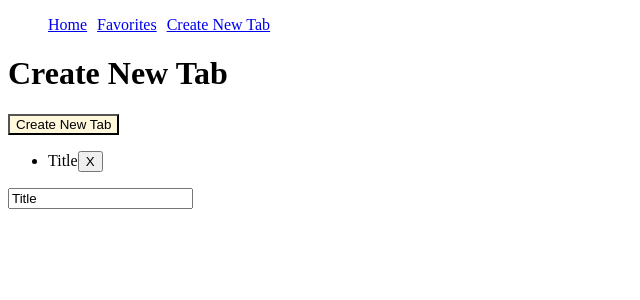
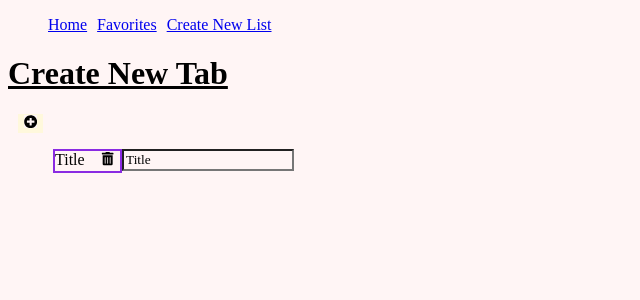
Before and after one commit to essbee23/Done-App, a React (Create React App) app: page /CreateNewTab in a window 1280 px wide. Shown: the top 300 px of the page, without its empty margins (0-640 px from the left). Built offline with nearby package versions, Linux system fonts and the light colour scheme.

Commit message:
added css modules

```diff
--- a/package.json
+++ b/package.json
@@ -5,6 +5,7 @@
   "dependencies": {
     "react": "^18.2.0",
     "react-dom": "^18.2.0",
+    "react-icons": "^4.6.0",
     "react-router-dom": "^6.4.3",
     "react-scripts": "5.0.1",
     "react-tabs": "^5.1.0"
--- a/src/App.js
+++ b/src/App.js
@@ -4,6 +4,7 @@ import { BrowserRouter, Routes, Route } from 'react-router-dom';
 import FavoritesPage from './favePage/FavoritesPage';
 import Header from './Header';
 import TabTodo from "./tabs/TabTodo"
+import style from "./app.module.css"
 
 
 // Function to preserve list upon refresh. Works with local storage.--sb
@@ -24,7 +25,7 @@ const useSemiPersistentState = () => {
 function App() {
   return (
     <BrowserRouter>
-      <Header />
+      <Header className={style.header} />
         <Routes>
 
         {/* home */}
--- a/src/Header.js
+++ b/src/Header.js
@@ -11,7 +11,7 @@ const Header = () => {
         <ol>
         <Link to="/" type="button" style={{ marginRight: 10 }}>Home</Link>
         <Link to="/favorites" type="button" style={{ marginRight: 10 }}>Favorites</Link>
-        <Link to="/CreateNewTab" type="button" style={{marginRight: 10 }}>Create New Tab</Link>
+        <Link to="/CreateNewTab" type="button" style={{marginRight: 10 }}>Create New List</Link>
         </ol>
       </nav>
     );
--- /dev/null
+++ b/src/app.module.css
@@ -0,0 +1,21 @@
+@import url("https://fonts.googleapis.com/css2?family=Inter:wght@400&display=swap");
+
+*{
+    background-color: rgba(255, 245, 245, 1);
+    font-family: "Times New Roman", Times, serif;
+    font-size: 1 em;
+
+}
+
+h1{
+    font-size:2 em;
+    text-decoration: underline;
+}
+
+.header {
+    position: relative;
+    margin-bottom: 31px;
+    box-sizing: border-box;
+    height: 250px;
+    width: 100%;
+  }
--- a/src/mainList/AddTodoForm.js
+++ b/src/mainList/AddTodoForm.js
@@ -1,5 +1,7 @@
 import React, {useState} from 'react';
 import AddTodoLabel from './AddTodoLabel';
+import style from "./mainList.module.css"
+import { FaPlusCircle } from "react-icons/fa"
 
 
 // This function assembles form with input field--sb
@@ -25,7 +27,7 @@ const AddTodoForm = ({ addTodo }) => {
                 handleTitleChange={handleTitleChange}>
                 Title
             </AddTodoLabel>
-            <button type="submit">Add</button>
+            <button className={style.addButton} type="submit"><FaPlusCircle /></button>
         </form>
     );
 };
--- a/src/mainList/AddTodoLabel.js
+++ b/src/mainList/AddTodoLabel.js
@@ -1,5 +1,7 @@
 import React, { useEffect, useRef } from "react";
 import PropTypes from "prop-types";
+import style from "./mainList.module.css"
+
 
 //Function for focused input field and the prop types it would accept--sb
 
--- a/src/mainList/TodoList.js
+++ b/src/mainList/TodoList.js
@@ -1,6 +1,8 @@
 import React, {useState} from "react";
 import AddTodoForm from "./AddTodoForm";
 import TodoListItem from "./TodoListItem"
+import style from "./mainList.module.css"
+
 
 
 //function to assemble and dissemble list: checkbox, title, fave, edit, trash
@@ -40,7 +42,7 @@ const handleCheck = (e) => {
     <>
       <AddTodoForm addTodo={addTodo}/>
 
-    <ul>
+    <ul className={style.listBox}>
         {todoList.map((todo) => (
           <TodoListItem
             key={todo.id}
--- a/src/mainList/TodoListItem.js
+++ b/src/mainList/TodoListItem.js
@@ -1,4 +1,9 @@
 import React from "react";
+import style from "./mainList.module.css"
+import { FaPen } from "react-icons/fa"
+import { FaTrashAlt } from "react-icons/fa"
+import { FaRegStar } from "react-icons/fa"
+
 
 
 //Function creates list item with checkbox, todo.title, star, edit, remove.--sb
@@ -6,13 +11,13 @@ import React from "react";
 const TodoListItem = ({ todo, onRemoveTodo, handleCheck, handleStar }) => {
   return (
 
-    <li key={todo.id}>
+    <li className={style.listItem} key={todo.id}>
 
-      <input value={todo.title} type="checkbox" onChange={handleCheck} />
+      <input className={style.checkBox} value={todo.title} type="checkbox" onChange={handleCheck} />
       {todo.title}
-      <button type="button" onClick={handleStar}>Favorite</button>
-      <button type="button" >Edit</button>
-      <button type="button" onClick={() => onRemoveTodo(todo.id)}>Remove Button</button>
+      <button type="button" onClick={handleStar}><FaRegStar/></button>
+      <button type="button" ><FaPen/></button>
+      <button type="button" onClick={() => onRemoveTodo(todo.id)}><FaTrashAlt/></button>
 
     </li>
   );
--- /dev/null
+++ b/src/mainList/mainList.module.css
@@ -0,0 +1,33 @@
+.listItem{
+    box-sizing: border-box;
+    margin-bottom: 10px;
+    display: flex;
+    word-break: break-all;
+    /* border: 2px solid black; */
+    display:block;
+    height:fit-content;
+    width:max-content;
+}
+
+.checkBox:active{
+    transform: translateY(2px);
+    font-weight: bolder;
+    border-radius: 50%;
+    box-shadow: 2px 2px gray;
+}
+button{
+    border: none;
+    margin-left: 10px;
+}
+
+.listBox{
+    text-align: left;
+    list-style: none;
+
+}
+.addButton:active {
+    transform: translateY(2px);
+    font-weight: bolder;
+    border-radius: 50%;
+    box-shadow: 2px 2px gray;
+}
--- a/src/tabs/TabTodo.js
+++ b/src/tabs/TabTodo.js
@@ -1,6 +1,8 @@
 import React, { useState, useEffect } from "react";
 import { Tab, Tabs, TabList, TabPanel } from 'react-tabs';
 import style from "./TabTodo.module.css"
+import { FaTrashAlt } from "react-icons/fa"
+import { FaPlusCircle } from "react-icons/fa"
 
 function TabTodo(){
 // This is the parent's state hook. It says that tab will be updated with a title and assigned an ID when a setTab has been used to receive that information. Not clear on id:1 (from stack overflow).
@@ -45,14 +47,14 @@ function TabTodo(){
     return (
         <>
             <button className={style.addNewTab} onClick={() => addNewTab()}>
-                Create New Tab
+            <FaPlusCircle />
             </button>
             <Tabs forceRenderTabPanel={true}>
-                <TabList>
+                <TabList className={style.tabList}>
                 {tabs.map((tab, index) => (
-                <Tab key={tab.id}>
+                    <Tab className={style.tab} key={tab.id}>
                 {tab.title}
-                <button onClick={() => closeTab(index)}>X</button>
+                <button onClick={() => closeTab(index)}><FaTrashAlt /></button>
                 </Tab>
                 ))}
                 </TabList>
--- a/src/tabs/TabTodo.module.css
+++ b/src/tabs/TabTodo.module.css
@@ -1,3 +1,13 @@
 .addNewTab{
     background-color:cornsilk;
 }
+
+.tabList{
+    list-style: none;
+}
+
+.tab{
+    float: left;
+    margin-left: 5px;
+    border: solid 2px blueviolet;
+}
```
Also changed, not shown: 2 other files (tests, documents, lock files or other folders).
